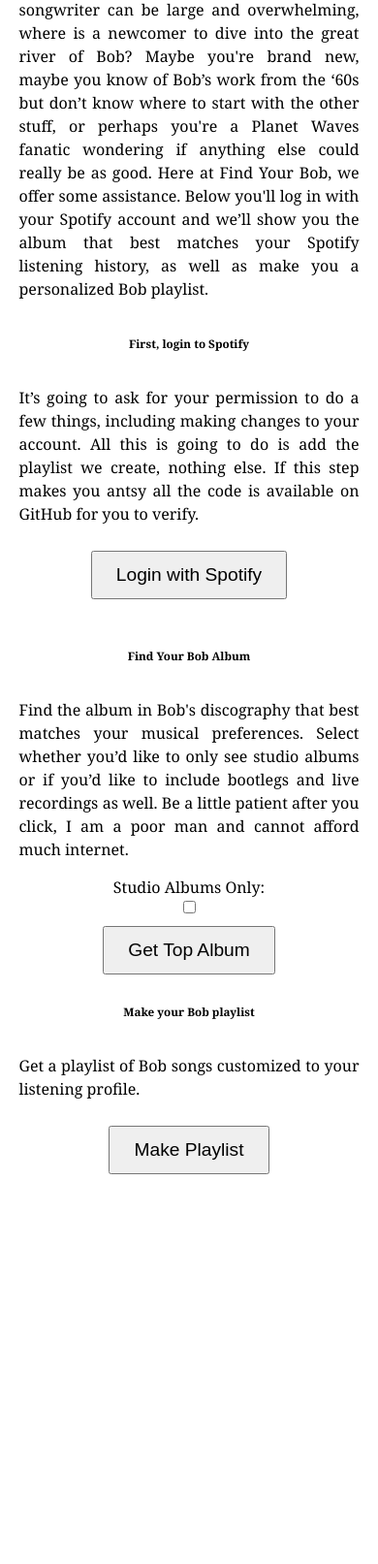
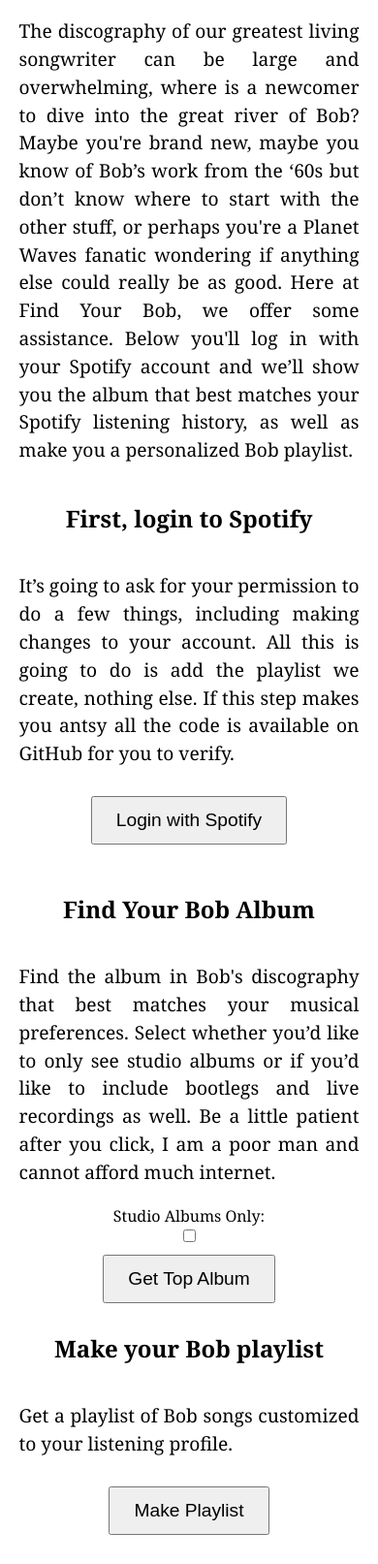
Before and after one commit to SamTGoodson/find-your-bob, a Flask app: page / in a window 390 px wide. Shown: the part 444-2057 px from the top of the page at 97% size. Before the commit the page ends 1655 px from the top, so only its background shows below. Run offline with Flask 3, Linux system fonts and the light colour scheme; parts of the project's set-up code (start-up, migrations or seed data) failed here and were passed over.

Commit message:
font size

```diff
--- a/app/static/style.css
+++ b/app/static/style.css
@@ -58,10 +58,41 @@
     font-size: 1rem;
 }
 
-/* Add a media query for mobile devices */
+
 @media (max-width: 768px) {
+    h1, h2, h3, p {
+        font-size: 1.2rem;
+    }
+
+    h1 {
+        font-size: 2rem;
+    }
+
+    h2 {
+        font-size: 1.5rem;
+    }
+
+    h3 {
+        font-size: 1.3rem;
+    }
+
+
+    img {
+        width: 100%;
+        height: auto;
+        max-width: 400px;
+    }
+
+
     button {
         padding: 12px 24px;
         font-size: 1.2rem;
     }
+
+
+    .container {
+        padding: 20px;
+        height: auto;
+        min-height: 100vh;
+    }
 }
```
